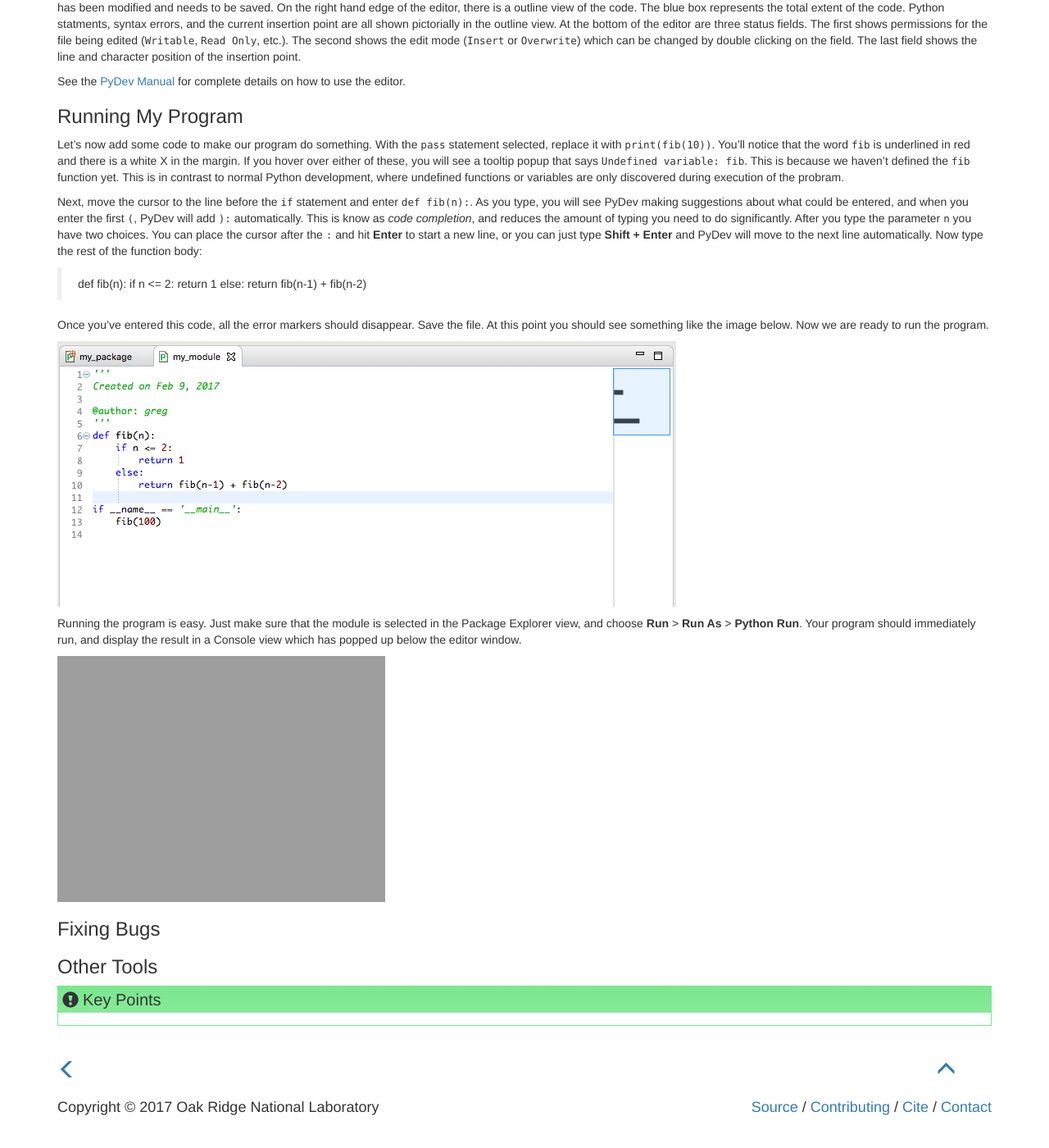
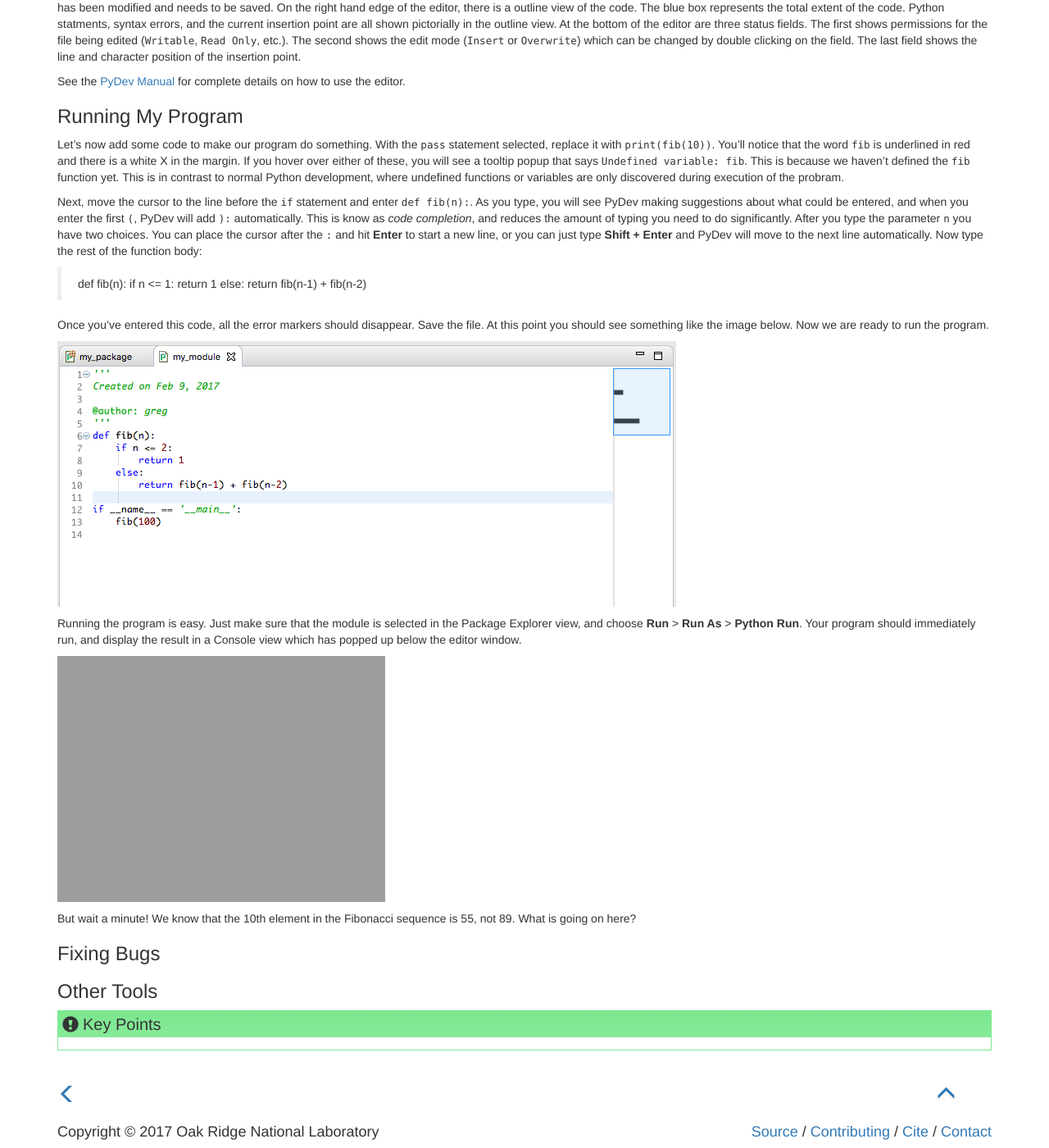
Before and after one commit to ornl-ssd/python-dev-env, a Jekyll site: the page built from _episodes/03-pydev.md, in a window 1280 px wide and 1400 px high, scrolled down 7291 px. Shown: the whole window at 82% size. Built offline with Jekyll 4.4.1, drawn with Linux system fonts in a browser that asks for light colours; before the commit the page ends 8661 px from its top, so only the background shows below that.

Commit message:
Updated
Signed-off-by: Watson, Gregory <g.watson@computer.org>

```diff
--- a/_episodes/03-pydev.md
+++ b/_episodes/03-pydev.md
@@ -157,7 +157,7 @@ two choices. You can place the cursor after the `:` and hit **Enter** to start a
 **Shift + Enter** and PyDev will move to the next line automatically. Now type the rest of the function body:
 
 > def fib(n):
->     if n <= 2:
+>     if n <= 1:
 >         return 1
 >     else:
 >         return fib(n-1) + fib(n-2)
@@ -173,6 +173,8 @@ which has popped up below the editor window.
 
 <img src="{{ site.github.url }}/fig/03-pydev-console.png">
 
+But wait a minute! We know that the 10th element in the Fibonacci sequence is 55, not 89. What is going on here?
+
 ### Fixing Bugs
 
 ### Other Tools
```
Also changed, not shown: 1 other file.
